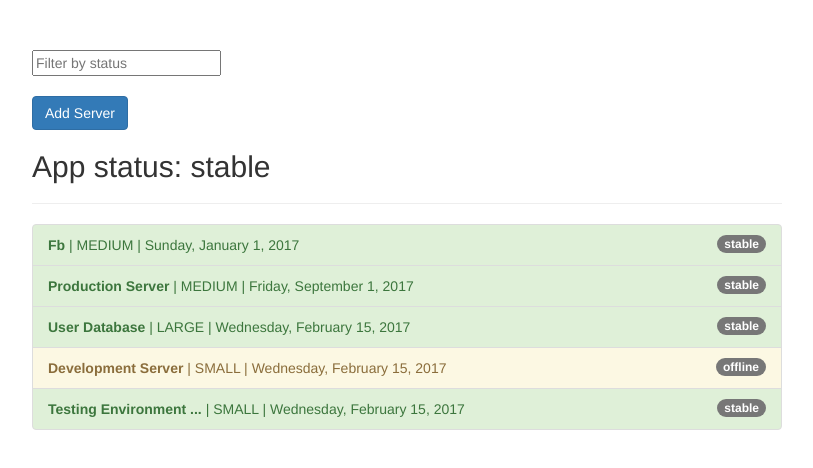
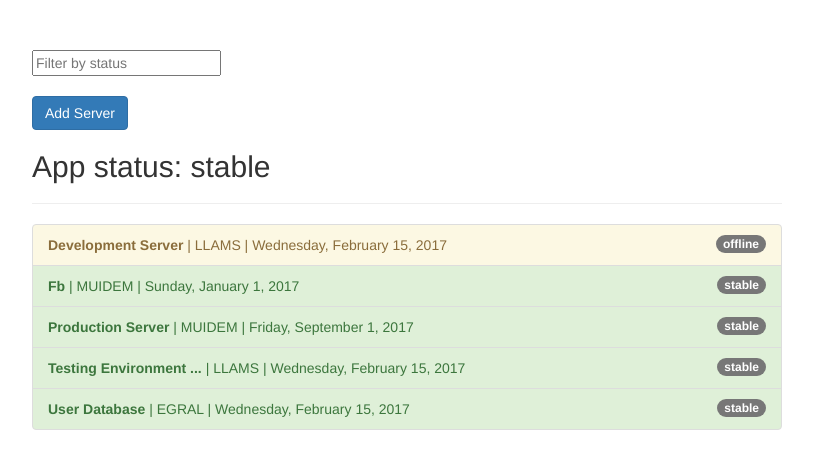
Before and after one commit to jimlapine/pipes-start, an Angular app: page / in a window 1280 px wide. Shown: the top 468 px of the page, without its empty margins (233-1046 px from the left). Built offline with nearby package versions, Linux system fonts and the light colour scheme.

Commit message:
Add pipes to html

```diff
--- a/src/app/app.component.html
+++ b/src/app/app.component.html
@@ -15,7 +15,7 @@
       <ul class="list-group">
         <li
           class="list-group-item"
-          *ngFor="let server of servers | filter:filteredStatus :'status'"
+          *ngFor="let server of servers | filter:filteredStatus :'status'| sortlist:'name'"
           [ngClass]="getStatusClasses(server)">
           <span
             class="badge">
@@ -24,7 +24,7 @@
           <!-- add uppercase pipe -->
           <!-- add custom shorten pipe, see shorten.pipe.ts, also register in app.component.ts -->
           <strong>{{ server.name | shorten:20 }}</strong> |
-          {{ server.instanceType | uppercase }} |
+          {{ server.instanceType | uppercase | reverse }} |
           <!-- add date pipe w/parameter -->
           {{ server.started | date:'fullDate'}}
         </li>
```
